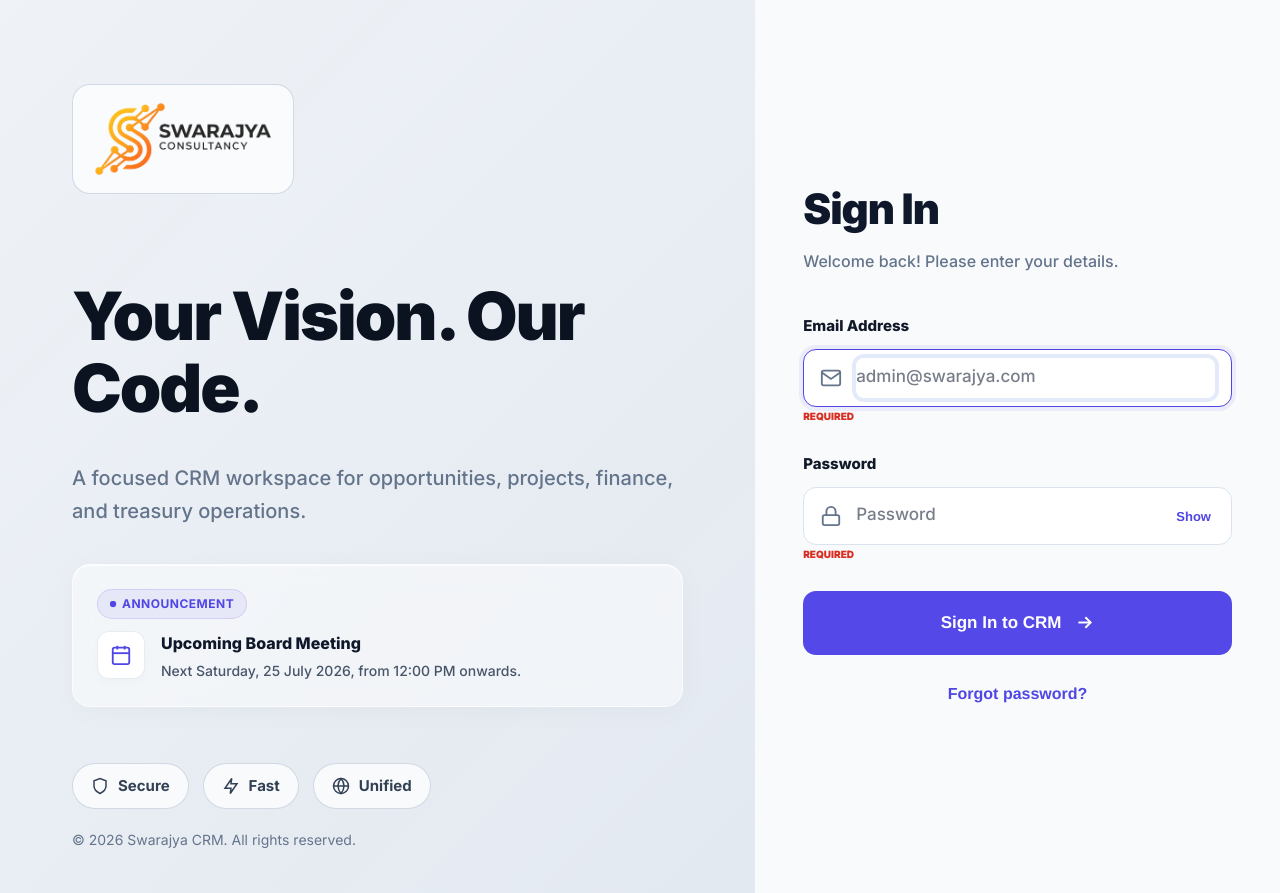
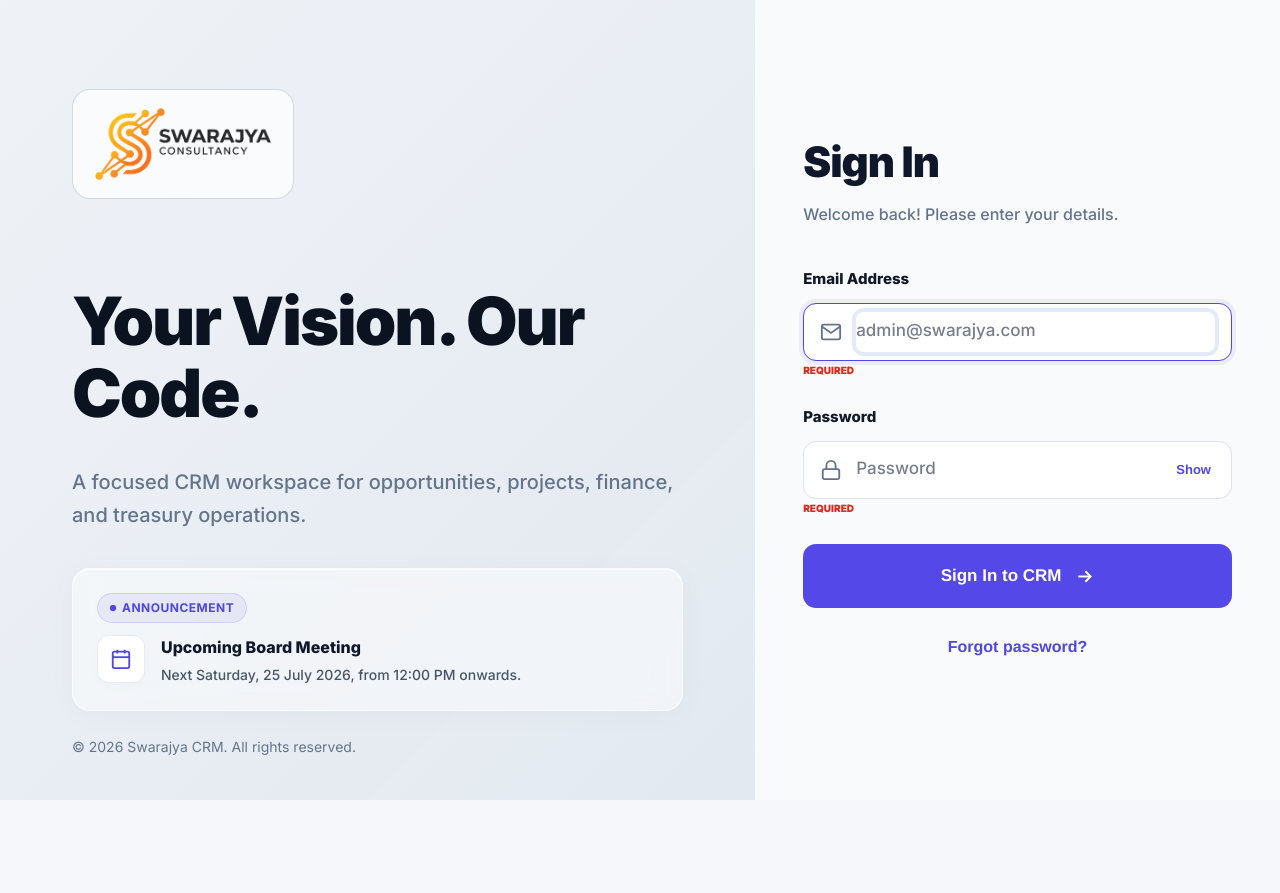
Before and after one commit to samee-r10/swarajya-crm-frontend, a Vue app: page /login in a window 1280 px wide. After the commit the page ends 800 px from the top, so only its background shows below. Built offline with nearby package versions, Linux system fonts and the light colour scheme; no server answers.

Commit message:
login page

```diff
--- a/src/views/Login.vue
+++ b/src/views/Login.vue
@@ -33,29 +33,6 @@
               <p>Next Saturday, 25 July 2026, from 12:00 PM onwards.</p>
             </div>
           </div>
-        </div>
-
-        <div class="feature-pills">
-          <span>
-            <svg viewBox="0 0 24 24" width="18" height="18" fill="none" stroke="currentColor" stroke-width="2">
-              <path d="M12 22s8-4 8-10V5l-8-3-8 3v7c0 6 8 10 8 10Z"/>
-            </svg>
-            Secure
-          </span>
-          <span>
-            <svg viewBox="0 0 24 24" width="18" height="18" fill="none" stroke="currentColor" stroke-width="2">
-              <path d="m13 2-9 13h8l-1 7 9-13h-8l1-7Z"/>
-            </svg>
-            Fast
-          </span>
-          <span>
-            <svg viewBox="0 0 24 24" width="18" height="18" fill="none" stroke="currentColor" stroke-width="2">
-              <circle cx="12" cy="12" r="10"/>
-              <path d="M2 12h20"/>
-              <path d="M12 2a15.3 15.3 0 0 1 4 10 15.3 15.3 0 0 1-4 10 15.3 15.3 0 0 1-4-10 15.3 15.3 0 0 1 4-10Z"/>
-            </svg>
-            Unified
-          </span>
         </div>
 
         <p class="copyright">&copy; 2026 Swarajya CRM. All rights reserved.</p>
@@ -336,26 +313,6 @@ async function submit() {
   margin: 0;
 }
 
-.feature-pills {
-  display: flex;
-  flex-wrap: wrap;
-  gap: 14px;
-  margin-top: 56px;
-}
-
-.feature-pills span {
-  align-items: center;
-  background: rgba(255, 255, 255, 0.72);
-  border: 1px solid rgba(203, 213, 225, 0.9);
-  border-radius: 999px;
-  color: #334155;
-  display: inline-flex;
-  font-size: 15px;
-  font-weight: 700;
-  gap: 9px;
-  padding: 11px 18px;
-}
-
 .copyright {
   bottom: -42px;
   color: #64748b;
```
